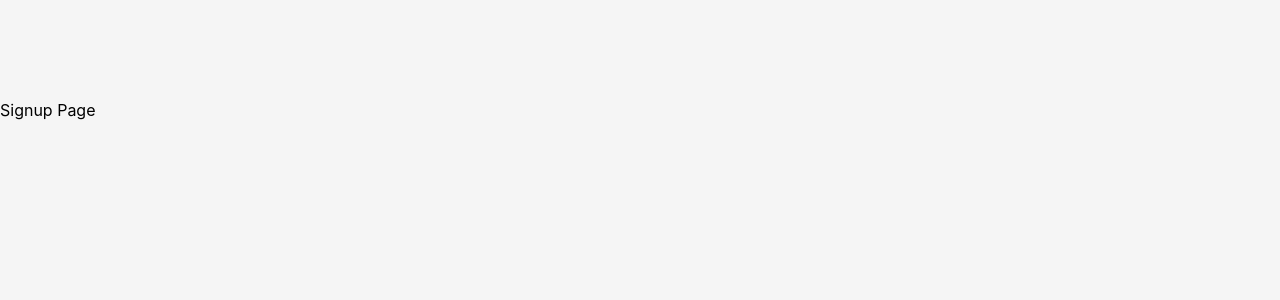
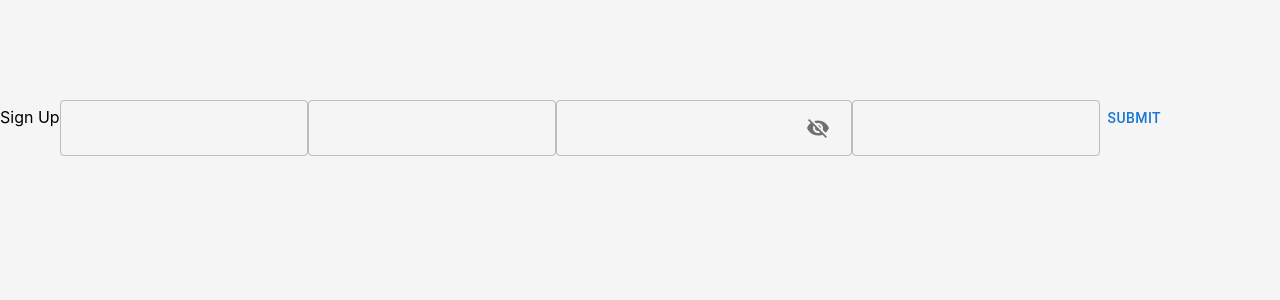
Before and after one commit to Auzel/Event-Finder, a React (Create React App) app: page /SignupPage in a window 1280 px wide. Shown: the top 300 px of the page. Built offline with nearby package versions, Linux system fonts and the light colour scheme.

Commit message:
Intermittent SignUp page push

```diff
--- a/package.json
+++ b/package.json
@@ -3,6 +3,10 @@
   "version": "0.1.0",
   "private": true,
   "dependencies": {
+    "@emotion/react": "^11.10.5",
+    "@emotion/styled": "^11.10.5",
+    "@mui/icons-material": "^5.10.16",
+    "@mui/material": "^5.10.16",
     "@testing-library/jest-dom": "^5.16.5",
     "@testing-library/react": "^13.4.0",
     "@testing-library/user-event": "^13.5.0",
--- a/src/js/SignupForm.js
+++ b/src/js/SignupForm.js
@@ -1,17 +1,79 @@
 import React from "react";
-const axios = require("axios");
+import { TextField, Button, Box, InputAdornment, IconButton } from "@mui/material";
+import { Visibility, VisibilityOff } from "@mui/icons-material"
 
-class SignupForm extends React.Component {
-    constructor(props) {
-        super(props);
+/**
+ * SignupForm is not a component, but a function
+ * that returns the react layout after assigning
+ * the parameter values to the correct react
+ * component. This is simply a way to make the
+ * code more segmented and readable.
+ */
+const SignupForm = ({
+    onSubmit,
+    onChange,
+    onChangePw,
+    onShowPw,
+    errors,
+    user,
+    pwVisibility
+}) => {
+    return (
+        <div>
+            <Box component="form" onSubmit={onSubmit}>
+                <hi>Sign Up</hi>
+                {errors.message && <p className="errorsText">{errors.message}</p>}
+                <TextField
+                    name="username"
+                    floatingLabelText="Username"
+                    value={user.username}
+                    onChange={onChange}
+                    // error is whether it is in error state
+                    error={errors.username}
+                    // helperText is the text shown on error
+                    helperText={errors.username}
+                />
+                <TextField
+                    name="email"
+                    floatingLabelText="Email"
+                    value={user.email}
+                    onChange={onChange}
+                    error={errors.email}
+                    helperText={errors.email}
+                />
+                <TextField
+                    name="password"
+                    floatingLabelText="Password"
+                    value={user.password}
+                    onChange={onChangePw}
+                    error={errors.password}
+                    helperText={errors.password}
+                    // Adds an icon at the end of the TextField to toggle visibility
+                    InputProps={{
+                        endAdornment: (
+                            <InputAdornment position="end">
+                                <IconButton
+                                    aria-label="toggle password visibility"
+                                    onClick={onShowPw}
+                                >
+                                    {pwVisibility ? <Visibility /> : <VisibilityOff />}
+                                </IconButton>
+                            </InputAdornment>
+                        )
+                    }}
+                />
+                <TextField
+                    name="confirmPw"
+                    floatingLabelText="Confirm Password"
+                    value={user.confirmpw}
+                    onChange={onChange}
+                    error={errors.confirmpw}
+                    helperText={errors.confirmpw}
+                />
+                <Button type="submit">Submit</Button>
+            </Box>
+        </div>
+    );
+}
 
-        this.state = {
-            errors: {},
-            user: {
-                username: "",
-                email: "",
-                password: ""
-            }
-        }
-    }
-}
+export default SignupForm;
--- a/src/js/SignupPage.js
+++ b/src/js/SignupPage.js
@@ -1,5 +1,7 @@
 // Here we are importing all the required items.
 import React from 'react';
+import SignupForm from './SignupForm';
+// import MuiThemeProvider from '@material-ui/core/styles/MuiThemeProvider';
 // import { Link } from 'react-router-dom';
 // import './Styles.scss';
 // import List from './List';
@@ -18,13 +20,103 @@ import React from 'react';
 // Here we are creating a react class called App.
 class SignupPage extends React.Component
 {
+  constructor(props) {
+    super(props);
+
+    // State contains any mutable value in the form
+    this.state = {
+      // Contains error messages for specific components.
+      // Specify component by setting the key to that component
+      // name and the value to the error message to display.
+      errors: {},
+      // Contains the key/value pairs for inputed values.
+      user: {
+        username: "",
+        email: "",
+        password: "",
+        // The second password entered to ensure spelling correctness.
+        confirmpw: ""
+      },
+      // Value for whether the password should be astricts
+      showPw: false
+    }
+
+    // bind the handlers to the form.
+    // this.pwMask = this.pwMask.bind(this);
+  }
+
+  // Write the handlers and functionality for everything.
+
+  /**
+   * Called when a TextField input is changed. Updates the state
+   * to the given input.
+   *
+   * @param {*} event the calling TextField
+   */
+  handleChange(event) {
+
+  }
+
+  /**
+   * Called when the password TextField input value is changed. Updates
+   * the state of the password to the inputted value, but also updates
+   * state values that are used in the component to show password criteria.
+   *
+   * @param {*} event the calling TextField (should be the password)
+   */
+  handlePwChange(event) {
+
+  }
+
+  /**
+   * Changes the state of password visibility to the opposite.
+   *
+   * @param {*} event the icon which swaps visibility state of password chars.
+   */
+  handleShowPw(event) {
+
+  }
+
+  /**
+   * Called after validation of input values given for user. Communicates
+   * with the user authentication database and performs functions based on
+   * the response.
+   *
+   * @param {dictionary} user Key/value pairs for username, password, email
+   * that will be submitted to the database.
+   */
+  submitSignupForm(user) {
+
+  }
+
+  /**
+   * Called imediately after the submit button is pressed. This function
+   * cancels the default submit response and instead runs the function here
+   * which validates the username, email, and password before running
+   * submitSignupForm.
+   *
+   * @param {*} event the submit button
+   */
+  validateSignupForm(event) {
+
+  }
 
   render ()   // Here is the start of the render().
   {
     // Here we are returning the format of the List View.
     return (
       <div>
-            Signup Page
+        <SignupForm
+          // Pass the state values and handler functions as parameters
+          // to assign to each component.
+          onSubmit={this.validateSignupForm}
+          onChange={this.handleChange}
+          onChangePw={this.handlePwChange}
+          onShowPw={this.handleShowPw}
+          errors={this.state.errors}
+          user={this.state.user}
+          pwVisibility={this.state.showPw}
+        />
       </div>
     );
   }
```
Also changed, not shown: sources.txt (added), 2 other files (tests, documents, lock files or other folders).
